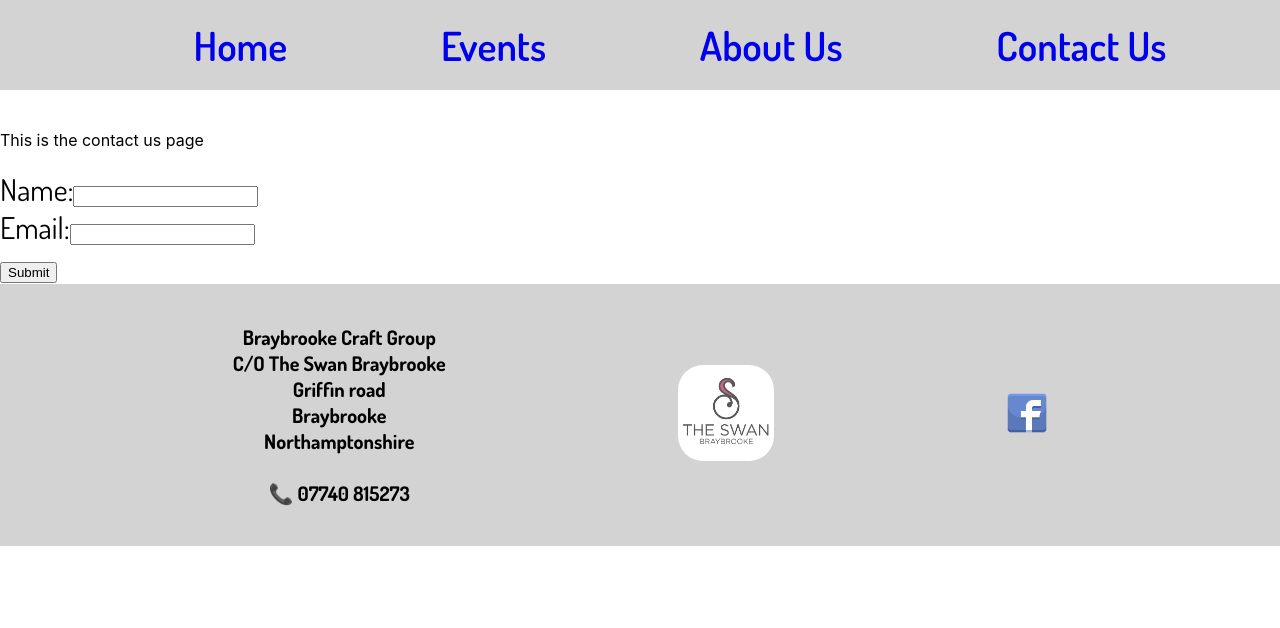
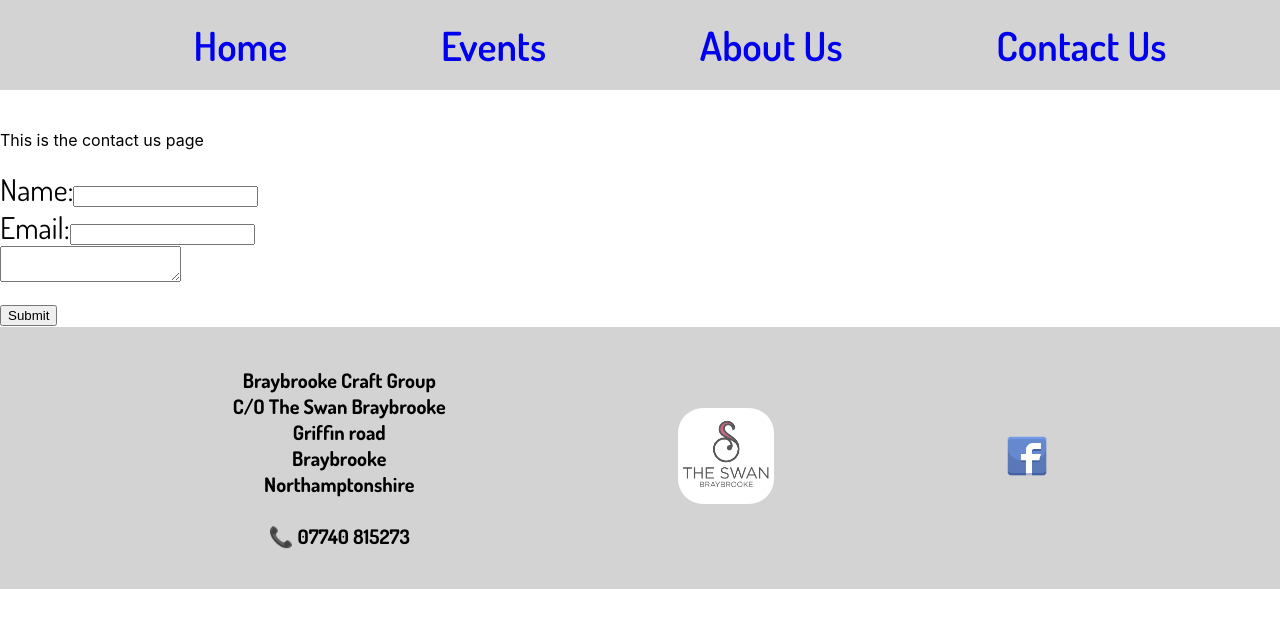
Before and after one commit to whawkinskavanagh/braybrookecg, a React (Create React App) app: page /contactus in a window 1280 px wide. Shown: the top 628 px of the page. Built offline with nearby package versions, Linux system fonts and the light colour scheme.

Commit message:
adding text area to form

```diff
--- a/src/components/ContactUsComponents/ContactUsForm.js
+++ b/src/components/ContactUsComponents/ContactUsForm.js
@@ -17,6 +17,9 @@ const ContactUsForm = () => {
           <input type="text" name="email" />
         </label>
         </div>
+        <div>
+            <textarea></textarea>
+        </div>
         <input type="submit" value="Submit" />
       </form>
     </div>
```
